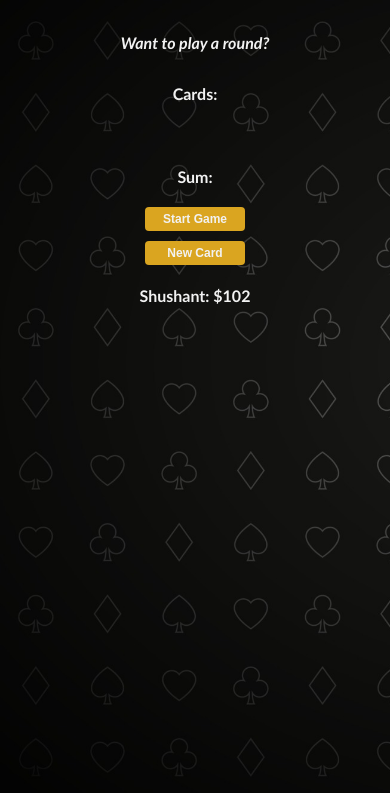
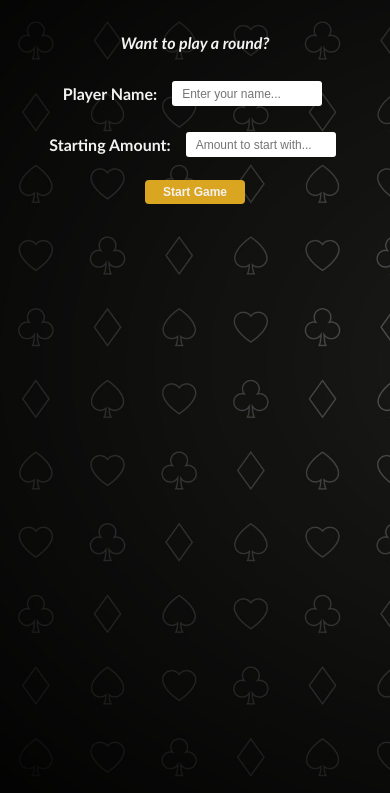
Before and after one commit to Living-Hell/Blackjack, a plain HTML site: page index.html in a window 390 px wide. Shown: the part 67-860 px from the top of the page. Drawn offline with Linux system fonts and the light colour scheme.

Commit message:
Adding welcome page

```diff
--- a/index.css
+++ b/index.css
@@ -37,8 +37,25 @@ button {
   font-weight: bold;
   padding-top: 5px;
   padding-bottom: 5px;
-  margin-top: 5px;
+  margin-top: 10px;
   margin-bottom: 5px;
+}
+
+.inputContainer {
+  display: flex;
+  align-items: center;
+}
+
+input {
+  width: 180px;
+  height: 28px;
+  padding: 5px 5px;
+  margin: 5px 5px 5px 15px;
+  border-radius: 4px;
+  border: none;
+  text-indent: 5px;
+  outline: none;
+  font-size: 13px;
 }
 
 button:hover {
@@ -71,6 +88,18 @@ button:hover {
     width: 70px;
     margin-right: 7px;
   }
+
+  input {
+    width: 150px;
+    height: 25px;
+    padding: 5px 5px;
+    margin: 5px 5px 5px 15px;
+    border-radius: 3px;
+    border: none;
+    text-indent: 5px;
+    outline: none;
+    font-size: 12px;
+  }
 }
 
 @media screen and (max-width: 480px) {
--- a/index.html
+++ b/index.html
@@ -6,12 +6,17 @@
   <body>
     <h1>Blackjack</h1>
     <p id="message-el">Want to play a round?</p>
-    <p>Cards:</p>
-    <p id="cards-el"></p>
-    <p id="sum-el">Sum:</p>
-    <button id="start-btn" onclick="startGame()">Start Game</button>
-    <button id="new-card-btn" onclick="newCard()">New Card</button>
-    <p id="player-el"></p>
+    <div class="inputContainer">
+      <p>Player Name:</p>
+      <input id="input-name" placeholder="Enter your name..." />
+    </div>
+    <div class="inputContainer">
+      <p>Starting Amount:</p>
+      <input id="input-chips" placeholder="Amount to start with..." />
+    </div>
+    <button onclick="window.location.href='./game.html', enterGame()">
+      Start Game
+    </button>
     <script src="index.js"></script>
   </body>
 </html>
--- a/index.js
+++ b/index.js
@@ -1,109 +1,8 @@
-let cards = [];
-let sum = 0;
-let hasBlackjack = false;
-let isAlive = false;
-let message = "";
-let messageEl = document.getElementById("message-el");
-let sumEl = document.getElementById("sum-el");
-let cardsEl = document.getElementById("cards-el");
-let newCardBtn = document.getElementById("new-card-btn");
-let playerEl = document.getElementById("player-el");
-let startBtn = document.getElementById("start-btn");
-let cardsURL = [];
-let zeroPoints = false;
+let nameInput = document.getElementById("input-name");
+let chipsInput = document.getElementById("input-chips");
 
-async function fetchCards() {
-  try {
-    const response = await fetch("cards.json");
-    const data = await response.json();
-    return data;
-  } catch (error) {
-    console.error("Error fetching cards:", error);
-    return null;
-  }
+function enterGame() {
+  console.log(nameInput.value);
+  localStorage.setItem("name", nameInput.value);
+  localStorage.setItem("chips", chipsInput.value);
 }
-
-let player = {
-  name: "Shushant",
-  chips: "102",
-};
-
-playerEl.textContent = player.name + ": $" + player.chips;
-
-function getRandomCard() {
-  let card = Math.floor(Math.random() * 13) + 1;
-  if (card === 1) card = 11;
-  else if (card > 10) card = 10;
-  let i = card - 2;
-  let j = Math.floor(Math.random() * cardsURL[i].length);
-  console.log(i, j);
-  // cardsURL[i].splice(j, 1);
-  return [cardsURL[i][j], card];
-}
-
-async function startGame() {
-  if (zeroPoints === true) return;
-
-  cardsURL = await fetchCards();
-
-  if (isAlive === false || hasBlackjack === true) {
-    isAlive = true;
-    hasBlackjack = false;
-    newCardBtn.style.cursor = "pointer";
-  }
-  let randomCard1 = getRandomCard();
-  let randomCard2 = getRandomCard();
-  let card1 = randomCard1[0];
-  let card2 = randomCard2[0];
-  let point1 = randomCard1[1];
-  let point2 = randomCard2[1];
-  cards = [card1, card2];
-  sum = point1 + point2;
-  renderGame();
-}
-
-function renderGame() {
-  // console.log(message);
-  sumEl.textContent = "Sum: " + sum;
-  cardsEl.textContent = "Cards: ";
-  for (let i = 0; i < cards.length; i++) {
-    // cardsEl.textContent += cards[i] + "  ";
-    const imageTags = cards.map((img) => `<img src="${img}" class="card">`);
-    cardsEl.innerHTML = imageTags.join("");
-  }
-  if (sum <= 20) {
-    message = "Do you want to draw more?";
-  } else if (sum === 21) {
-    message = "You've got Blackjack!";
-    hasBlackjack = true;
-    player.chips *= 2;
-  } else {
-    message = "You're out of the game!";
-    isAlive = false;
-    player.chips =
-      player.chips * 0.1 >= 5
-        ? Math.ceil(player.chips * 0.9)
-        : Math.max(player.chips - 5, 0);
-    if (player.chips === 0) {
-      startBtn.style.cursor = "not-allowed";
-      zeroPoints = true;
-    }
-  }
-  playerEl.textContent = player.name + ": $" + player.chips;
-  messageEl.textContent = message;
-}
-
-function newCard() {
-  // console.log("New game will be started!");
-  if (isAlive === true && hasBlackjack === false) {
-    let newCard = getRandomCard();
-    console.log(newCard);
-    let card = newCard[0];
-    let point = newCard[1];
-    sum += point;
-    cards.push(card);
-    renderGame();
-  } else {
-    newCardBtn.style.cursor = "not-allowed";
-  }
-}
```
Also changed, not shown: game.html (added, +18 -0 lines), game.js (added, +111 -0 lines).
